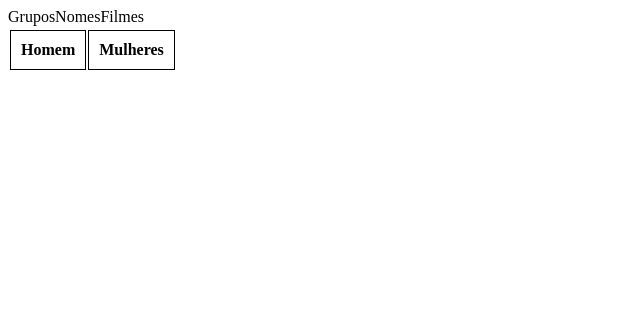
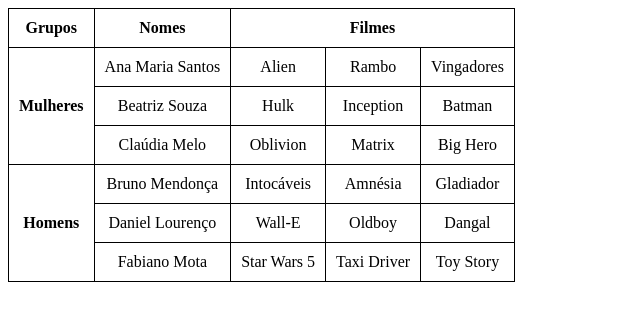
Before and after one commit to felipeFalbuquerque/CSS-HTML, a plain HTML site: page HTML-MODULO 3/ex023/desafio-tabelas/desafio-tabelas2.html in a window 1280 px wide. Shown: the whole page, without its empty margins (0-640 px from the left). Drawn offline with Linux system fonts and the light colour scheme.

Commit message:
Update desafio-tabelas2.html

```diff
--- a/HTML-MODULO 3/ex023/desafio-tabelas/desafio-tabelas2.html
+++ b/HTML-MODULO 3/ex023/desafio-tabelas/desafio-tabelas2.html
@@ -6,9 +6,15 @@
     <meta name="viewport" content="width=device-width, initial-scale=1.0">
     <title>Tabelas2</title>
     <style>
-        th{
+        table {
+            border-collapse: collapse;
+        }
+
+        th,
+        td {
+            border: 1px solid black;
             padding: 10px;
-            border: 1px solid black;
+            text-align: center;
         }
     </style>
 </head>
@@ -16,14 +22,52 @@
 <body>
     <table>
         <thead>
-            <tr>Grupos</tr>
-                <th>Homem</th>
-                <th>Mulheres</th>
-            <tr>Nomes</tr>
-            <tr>Filmes</tr>
+            <tr>
+                <th>Grupos</th>
+                <th>Nomes</th>
+                <th colspan="3">Filmes</th>
+            </tr>
         </thead>
         <tbody>
+            <tr>
+                <th rowspan="3">Mulheres</th>
+                <td>Ana Maria Santos</td>
+                <td>Alien</td>
+                <td>Rambo</td>
+                <td>Vingadores</td>
+            </tr>
+            <tr>
+                <td>Beatriz Souza</td>
+                <td>Hulk</td>
+                <td>Inception</td>
+                <td>Batman</td>
+            </tr>
+            <tr>
+                <td>Claúdia Melo</td>
 
+            <td>Oblivion</td>
+            <td>Matrix</td>
+            <td>Big Hero</td>
+        </tr>
+        <tr>
+            <th rowspan="3">Homens</th>
+            <td>Bruno Mendonça</td>
+            <td>Intocáveis</td>
+            <td>Amnésia</td>
+            <td>Gladiador</td>
+        </tr>
+        <tr>
+            <td>Daniel Lourenço</td>
+            <td>Wall-E</td>
+            <td>Oldboy</td>
+            <td>Dangal</td>
+        </tr>
+        <tr>
+            <td>Fabiano Mota</td>
+            <td>Star Wars 5</td>
+            <td>Taxi Driver</td>
+            <td>Toy Story</td>
+        </tr>
         </tbody>
     </table>
 </body>
```
